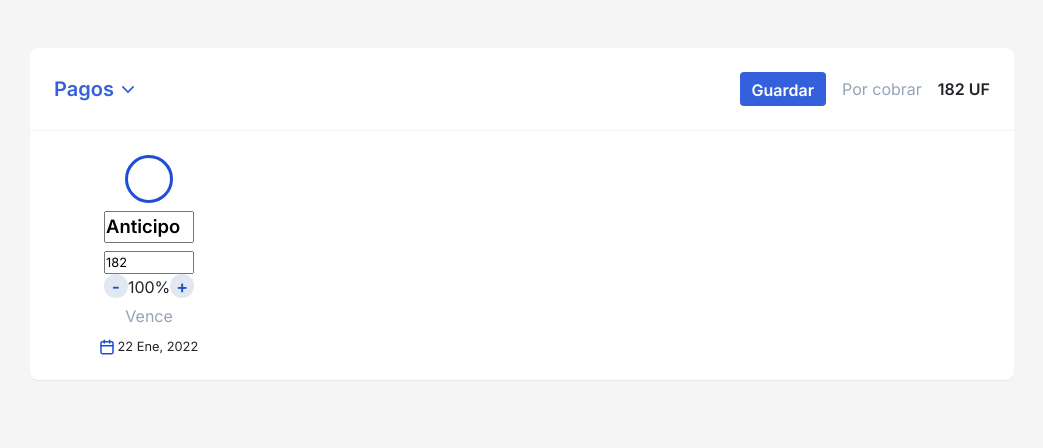
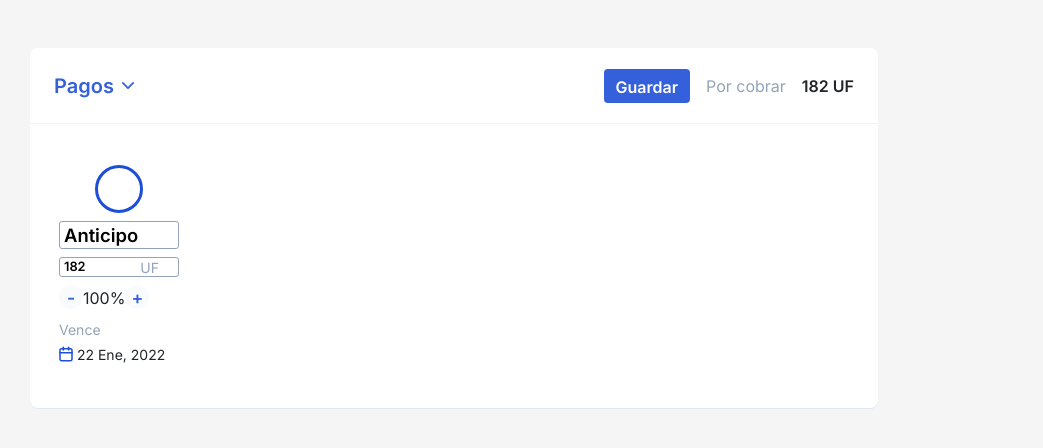
Before and after one commit to cmongez/payments-app, a Vue app: page / in a window 1280 px wide. Both pictures are taken after a click on the button "Editar". Shown: the top 448 px of the page, without its empty margins (118-1161 px from the left). Built offline with nearby package versions, Linux system fonts and the light colour scheme.

Commit message:
edit styles finished

```diff
--- a/src/components/PaymentsApp.vue
+++ b/src/components/PaymentsApp.vue
@@ -1,9 +1,8 @@
-<!-- eslint-disable vue/require-v-for-key -->
 <template>
   <main>
     <div class="container-fluid p-5">
       <div v-if="!editing" class="payments container-fluid m-0 p-0">
-        <div class="payments__info d-flex justify-content-between align-items-center p-4">
+        <div class="payments__info d-flex justify-content-between align-items-center">
           <div class="d-flex justify-content-center align-items-center">
             <h1 class="payments__info__title mb-0 me-2">Pagos</h1>
             <img src="../assets/arrowPayments.svg" alt="" />
@@ -18,26 +17,25 @@
             ><span class="payments__info__amount"> {{ this.RECEIVABLE }} {{ this.CURRENCY }}</span>
           </div>
         </div>
-        <div class="flex-nowrap payments__box d-flex px-4 py-4 mx-3">
+        <PaymentsModal @paymentPaid="onPaymentPaid" @deletePayment="onDeletePayment" :paymentToEdit="paymentToEdit" />
+        <div class="flex-nowrap payments__box d-flex justify-content-between">
           <!-- CARDS -->
-          <div v-for="(item, index) in db" :key="index">
-            <div class="payments__card d-flex position-relative">
+          <div class="d-flex" v-for="(item, index) in db" :key="index">
+            <div class="payments__card d-flex">
               <div class="payments__card__box d-flex justify-content-center align-items-center flex-column">
                 <!-- Button modal -->
-                <PaymentsModal
-                  @paymentPaid="onPaymentPaid"
-                  @deletePayment="onDeletePayment"
-                  :paymentToEdit="paymentToEdit"
-                />
 
+                <div>
+                  <!-- <div v-if="index !== 0" class="position-relative"><div class="lineai"></div></div> -->
+                  <div v-if="index !== 0" class="position-relative"><div class="lineai"></div></div>
                   <a
                     v-if="item.status === 'pending'"
-                  class=""
+                    class="d-flex letra"
                     @click="editPayment(item, index)"
                     data-bs-toggle="modal"
                     data-bs-target="#exampleModal"
                   >
-                  <div class="card__status d-flex justify-content-center align-items-center">
+                    <div class="card__status position-relative d-flex justify-content-center align-items-center">
                       <img
                         v-if="item.status === 'pending'"
                         class="card__status__pencil"
@@ -47,15 +45,12 @@
                       <img v-else src="../assets/paid.svg" />
                     </div>
                   </a>
+                  linea
+                  <!-- <div v-if="index !== lastIndex" class="position-relative"><div class="linead"></div></div> -->
+                </div>
                 <!-- BOTON PAGADO -->
-                <a
-                  v-if="item.status === 'paid'"
-                  class=""
-                  @click="editPayment(item, index)"
-                  data-bs-toggle="modal"
-                  data-bs-target="#exampleModal"
-                >
-                  <div class="card__status d-flex justify-content-center align-items-center">
+                <a v-if="item.status === 'paid'" class="">
+                  <div class="card__status--paid d-flex justify-content-center align-items-center">
                     <img src="../assets/paid.svg" />
                   </div>
                 </a>
@@ -65,12 +60,18 @@
                     item.percentage
                   }})%
                 </p>
-                <p class="card__date mt-2"><span v-if="item.status === 'paid'">Pagado</span> {{ item.date }}</p>
+                <p class="card__date">
+                  <span class="card__date__paid" v-if="item.status === 'paid'">Pagado {{ item.date }}</span>
+                </p>
               </div>
-              <div v-if="db.length == 1 || index != lastIndex" class="payments__box__addPayment mt-1">
+            </div>
+
+            <div
+              v-if="(db.length == 1 && item.status === 'pending') || item.status === 'pending'"
+              class="payments__box__addPayment mt-2"
+            >
               <button class="btn--addPayment" @click="addPayment(index)">+</button>
               <p>Agregar Pago</p>
-              </div>
             </div>
           </div>
         </div>
@@ -89,34 +90,64 @@
             ><span class="payments__info__amount"> {{ this.RECEIVABLE }} {{ this.CURRENCY }}</span>
           </div>
         </div>
-        <div class="flex-nowrap payments__box d-flex px-4 py-4 mx-3 justify-content-between">
-          <div
-            v-for="(item, index) in db"
-            :key="index"
-            class="payments__card d-flex justify-content-center align-items-start"
-          >
-            <div class="d-flex justify-content-center align-items-center flex-column">
-              <div class="card__status"></div>
-              <input class="card__title mt-2" v-model="item.title" />
+        <div class="flex-nowrap payments__box d-flex gap-2">
+          <div v-for="(item, index) in db" :key="index">
+            <div class="edit__card payments__card d-flex justify-content-center align-items-center flex-column">
+              <div v-if="item.status === 'pending'" class="card__status"></div>
+              <a v-else class="">
+                <div class="card__status--paid d-flex justify-content-center align-items-center">
+                  <img src="../assets/paid.svg" />
+                </div>
+              </a>
+              <input v-if="item.status === 'pending'" class="card__title--input mt-2" v-model="item.title" />
+              <p v-else class="edit__title--paid mt-2">{{ item.title }}</p>
 
+              <div class="position-relative d-flex mt-2">
                 <input
-                class="card__info mt-2"
+                  v-if="item.status === 'pending'"
+                  class="edit__info--input"
                   type="number"
                   min="0"
                   :max="RECEIVABLE"
                   minlength="1"
                   maxlength="4"
-                step="0.01"
                   v-model="item.toBePaid"
                 />
-              <div>
-                <button class="btn--addPayment--first" @click="decreasePercentage(item, index)">-</button>
+                <p class="edit__info--paid" v-else>{{ item.toBePaid }} {{ CURRENCY }}</p>
+                <span v-if="item.status === 'pending'" class="edit__info__currency" id="basic-addon1">{{
+                  CURRENCY
+                }}</span>
+              </div>
+              <div class="edit__info__percerntage mt-2">
+                <button
+                  v-if="item.status === 'pending'"
+                  class="btn--addPayment--percentage"
+                  @click="decreasePercentage(item, index)"
+                >
+                  -
+                </button>
 
                 <span>{{ item.percentage }}%</span>
-                <button class="btn--addPayment--first" @click="increasePercentage(item, index)">+</button>
+                <button
+                  v-if="item.status === 'pending'"
+                  class="btn--addPayment--percentage"
+                  @click="increasePercentage(item, index)"
+                >
+                  +
+                </button>
               </div>
-              <p class="payments__info__receivable">Vence</p>
-              <p class="card__date mt-1"><img src="../assets/calendar.svg" alt="" /> {{ item.date }}</p>
+              <div class="edit__date">
+                <p
+                  v-if="item.status === 'pending'"
+                  class="card__date__expiration card__date__expiration__color align-self-start"
+                >
+                  Vence
+                </p>
+                <p v-else class="card__date__expiration card__date__paid align-self-start">Pagado</p>
+                <p :class="[item.status === 'paid' ? 'card__date__paid' : '', 'card__date mt-1 align-self-start']">
+                  <img src="../assets/calendar.svg" alt="" /> {{ item.date }}
+                </p>
+              </div>
             </div>
           </div>
         </div>
@@ -148,13 +179,13 @@ export default {
     };
   },
   computed: {
-    lastIndex: function () {
+    lastIndex() {
       let lastIndex = this.db[this.db.length - 1];
       lastIndex = this.db.indexOf(lastIndex);
 
       return lastIndex;
     },
-    receivableValidator: function () {
+    receivableValidator() {
       let acum = 0;
       this.db.forEach((item) => {
         acum += item.toBePaid;
@@ -183,12 +214,24 @@ export default {
       return total;
     },
 
-    addPayment() {
+    addPayment(index) {
       this.isEditing();
+      console.log(index);
 
+      this.previousPayment = this.db[index];
+      if (index === 0) {
+        this.previousPayment = this.db[index];
+        if (this.previousPayment.status === 'paid') {
+          this.previousPayment = this.db[index + 1];
+        }
+      } else if (this.previousPayment.status === 'paid') {
+        console.log('entreee');
+        this.previousPayment = this.db[index + 1];
+      } else {
+        this.previousPayment = this.db[index];
+      }
       let date = this.parseDateToSpa();
-      this.previousPayment = this.db[this.db.length - 1];
-
+      console.log(this.previousPayment);
       this.newPayment = {
         id: this.db.length,
         title: 'Nuevo',
@@ -201,13 +244,13 @@ export default {
       this.previousPayment.toBePaid = this.rounded(this.previousPayment.toBePaid);
       this.previousPayment.percentage /= 2;
       this.db.push(this.newPayment);
-
+      this.newPayment = {};
+      this.previousPayment = {};
       return this.previousPayment;
     },
 
     savePayment() {
       this.editing = false;
-      this.newPayment = {};
     },
 
     increasePercentage(item, index) {
@@ -275,16 +318,21 @@ export default {
     },
     // Listening emits
     onDeletePayment(paymentToDelete) {
+      let { payment } = paymentToDelete;
+      let deleteValidator = this.RECEIVABLE - payment.toBePaid;
+      if (deleteValidator > 0) {
+        console.log('entre');
         let { payment, index } = paymentToDelete;
-
         let newDb = this.db.filter((item) => item !== payment);
 
         let indexToDelete = index === 0 ? index + 1 : index - 1;
 
         this.db[indexToDelete].percentage += this.db[index].percentage;
         this.db[indexToDelete].toBePaid += this.db[index].toBePaid;
-
         this.db = newDb;
+        return;
+      }
+      return alert('No puedes eliminar el ultimo pago porque aun queda deuda pendiente');
     },
     onPaymentPaid(dataPaymentPaid) {
       let { index } = dataPaymentPaid;
@@ -312,9 +360,12 @@ main {
   background-color: #ffffff;
   border-radius: 8px;
   box-shadow: 0px 1px 0px #e2e8f0;
+  width: 848px;
 }
 .payments__info {
+  max-height: 76px;
   border-bottom: 1px solid #f1f5f9;
+  padding: 21px 24px;
 }
 .payments__info__title {
   color: #3460dc;
@@ -326,9 +377,7 @@ main {
   font-weight: 400;
   color: #94a3b8;
 }
-input {
-  width: 90px;
-}
+
 .payments__info__amount {
   line-height: 34px;
   font-weight: 700;
@@ -336,6 +385,13 @@ input {
 
 .card__status {
   border: 3px solid #1d4ed8;
+  border-radius: 50%;
+  width: 48px;
+  height: 48px;
+}
+.card__status--paid {
+  border: 3px solid #10b981;
+  background-color: #10b981;
   border-radius: 50%;
   width: 48px;
   height: 48px;
@@ -350,20 +406,98 @@ input {
   font-size: 1.15rem;
   font-weight: 700;
 }
-.card__info {
+.card__title--input {
+  font-size: 1.15rem;
+  font-weight: 700;
+  border: 1px solid #94a3b8;
+  border-radius: 3px;
+  height: 28px;
+  width: 120px;
+  padding-left: 4px;
+  line-height: 28px;
+}
+.edit__title--paid {
+  font-size: 1.15rem;
+  font-weight: 700;
+  height: 28px;
+  width: 120px;
+  padding-left: 4px;
+  line-height: 28px;
+}
+
+.edit__info--input {
+  font-size: 0.875rem;
+  font-weight: 700;
+  border: 1px solid #94a3b8;
+  border-radius: 3px;
+  height: 20px;
+  width: 120px;
+  padding-left: 4px;
+  line-height: 20px;
+}
+.edit__info--paid {
+  font-size: 0.875rem;
+  font-weight: 700;
+
+  height: 20px;
+  width: 120px;
+  padding-left: 4px;
+  line-height: 20px;
+}
+.edit__info__currency {
+  font-size: 0.875rem;
+  position: absolute;
+  font-weight: 600px;
+  right: 20px;
+  color: #94a3b8;
+}
+
+.card__info,
+.edit__info--input {
   font-size: 0.8rem;
+}
+.edit__info__percerntage {
+  width: 120px;
 }
 .card__info--receivable {
   font-weight: 700;
 }
 .card__date {
-  font-size: 0.8rem;
+  font-size: 0.875rem;
+}
+.card__date__paid {
+  color: #059669;
+}
+.card__date__expiration {
+  line-height: 20px;
+  font-weight: 400;
+
+  text-align: start;
+  font-size: 0.875rem;
+  margin-top: 10px;
+}
+.card__date__expiration__color {
+  color: #94a3b8;
+}
+.card__date img {
+  position: relative;
+  bottom: 2px;
+}
+.edit__date {
+  width: 120px;
 }
 .payments__box {
   overflow: auto;
+  padding: 32px 24px 34px 29px;
 }
-.payments__card {
-  min-width: 17.5%;
+
+.payments__card__box {
+  /* width: 120px; */
+  height: 137px;
+}
+.edit__card {
+  width: 120px;
+  height: 218px;
 }
 
 ::-webkit-scrollbar {
@@ -393,18 +527,17 @@ input {
   font-size: 1.3rem;
   font-weight: 700;
 }
-.btn--addPayment--first {
-  opacity: 1;
+.btn--addPayment--percentage {
   height: 24px;
   width: 24px;
-  background-color: #e2e8f0;
+  background-color: #f8fafc;
   border-radius: 50%;
   border: none;
-  color: #1d4ed8;
+  color: #3460dc;
   font-size: 1.1rem;
   font-weight: 700;
 }
-.btn--addPayment--first:hover,
+.btn--addPayment--percentage:hover,
 .btn--addPayment:hover {
   opacity: 1;
 }
@@ -426,4 +559,38 @@ input {
   font-weight: 600;
   height: 34px;
 }
+
+.lineaContainer {
+  position: relative;
+  right: -28px;
+  width: 100px;
+  height: 22px;
+  display: flex;
+  flex-direction: row;
+  align-items: center;
+  justify-content: center;
+  color: var(--border-light);
+  z-index: 0;
+}
+
+/* .lineai {
+  height: 5px;
+  background-color: blue;
+  width: 150px;
+  position: absolute;
+  top: 50%;
+  right: -1px;
+}
+.linead {
+  height: 10px;
+  background-color: #059669;
+  width: 150px;
+  position: absolute;
+  top: 50%;
+  left: -2px;
+}
+.letra {
+  background-color: white;
+  z-index: 200;
+} */
 </style>
--- a/src/components/PaymentsModal.vue
+++ b/src/components/PaymentsModal.vue
@@ -73,6 +73,7 @@ export default {
         let dataPaymentPaid = this.paymentToEdit;
         console.log(dataPaymentPaid);
         this.$emit('paymentPaid', dataPaymentPaid);
+        this.status = 'pending';
       }
     },
     getDate() {
```
Also changed, not shown: src/components/PaymentsHeader.vue (+0 -15 lines). Lines whose indentation alone changed are shown as unchanged.
